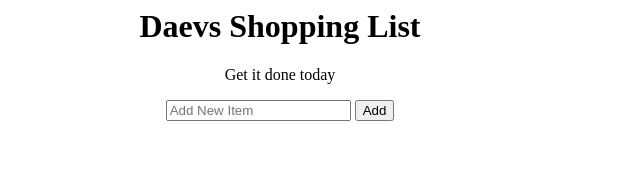
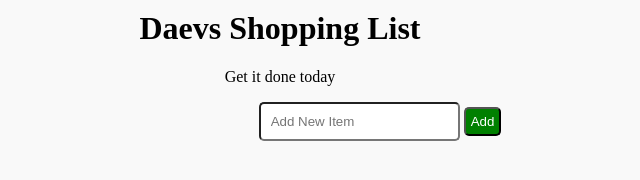
Before and after one commit to DaevRo/WEB503JAVA, a website: page index.html in a window 1280 px wide. Shown: the whole page, without its empty margins (360-1000 px from the left). Drawn offline with Linux system fonts and the light colour scheme.

Commit message:
added css

```diff
--- a/index.css
+++ b/index.css
@@ -1,12 +1,53 @@
-main {
+body {
+    margin: 0 auto;
+    padding: 10px;
+}
+
+ul {
+    list-style-type: none;
+}
+
+h1,
+p {
     text-align: center;
+}
+
+#here li {
+    width: 10vw;
+    padding: 20px;
+    border: 1px solid #000;
+}
+
+button {
+    color: #fff;
+    background: green;
+    padding: 5px;
+    border-radius: 5px;
+}
+
+body {
+    background: #f9f9f9;
+    background-size: cover;
+    text-align: center;
+}
+
+input {
+    border-radius: 5px;
+    padding: 10px;
+    margin-left: 200px;
+}
+
+.testingIt {
+    text-decoration-line: line-through;
 }
 
 .deleteButton {
     background-color: red;
-
+    color: #fff;
+    border-radius: 30px;
+    margin: 20px;
 }
 
 .done {
-
+    text-decoration: line-through #ff3c3c;
 }
--- a/scripts/index.js
+++ b/scripts/index.js
@@ -49,7 +49,6 @@ function addListAfterPress(event){
     }
 }
 
-
 button.addEventListener("click", addListAFterClick);
 
 input.addEventListener("keypress", addListAfterPress);
```
